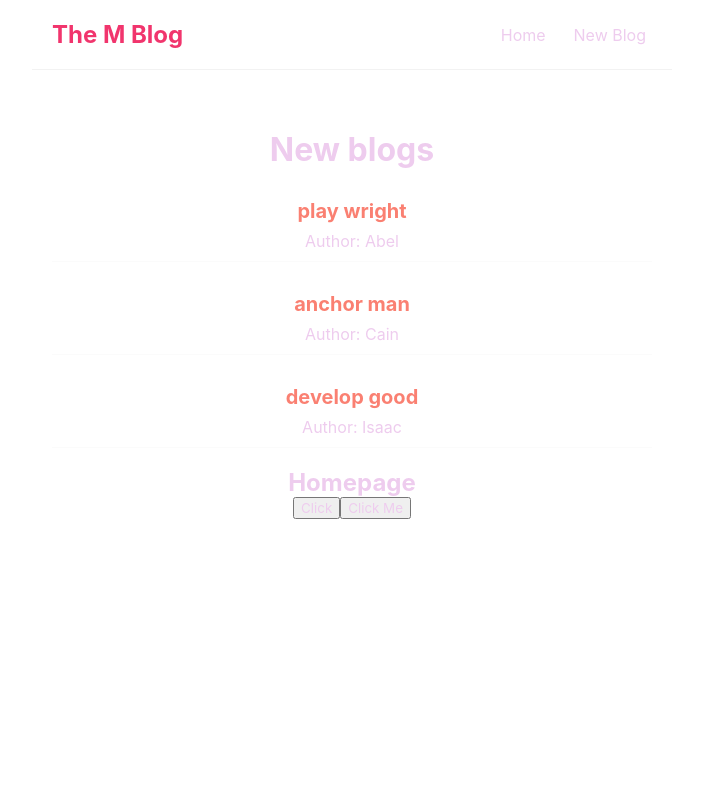
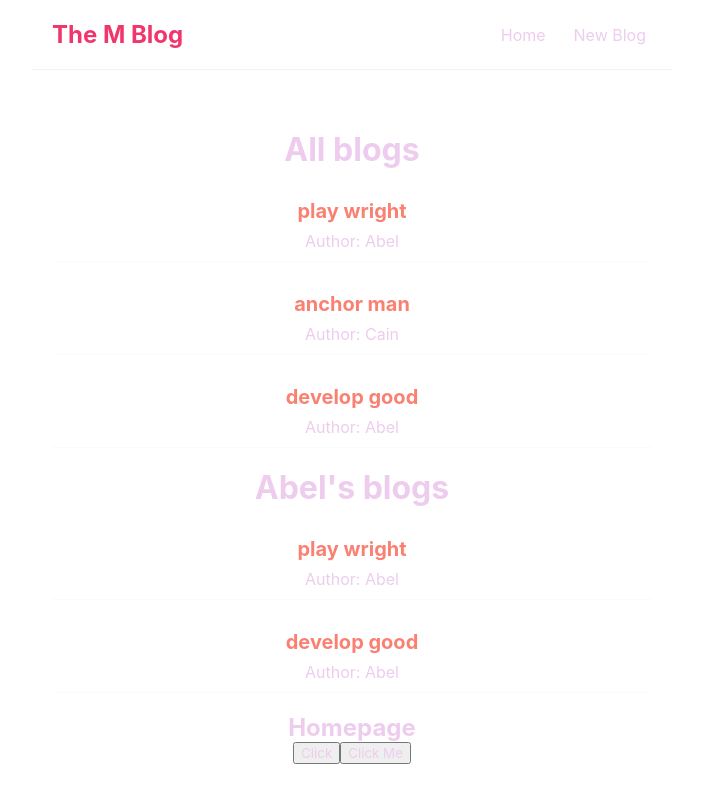
Before and after one commit to uimarshall/modern-react, a React (Create React App) app in the folder mblog/: page / in a window 1280 px wide. Shown: the top 802 px of the page, without its empty margins (288-991 px from the left). Built offline with nearby package versions, Linux system fonts and the light colour scheme.

Commit message:
Add reusable components

```diff
--- a/mblog/src/Home.js
+++ b/mblog/src/Home.js
@@ -22,7 +22,7 @@ const Home = () => {
 			title: "develop good",
 			content:
 				"Lorem Ipsum is simply dummy text of the printing and typesetting industry. Lorem Ipsum has been the industry's standard dummy text ever since the 1500s, ",
-			author: "Isaac",
+			author: "Abel",
 			id: 3,
 		},
 	]);
@@ -40,7 +40,11 @@ const Home = () => {
 	};
 	return (
 		<div className="home">
-			<BlogList blogs={blogs} title="New blogs" />
+			<BlogList blogs={blogs} title="All blogs" />
+			<BlogList
+				blogs={blogs.filter((blog) => blog.author === "Abel")}
+				title="Abel's blogs"
+			/>
 			<h2>{page}</h2>
 			<button onClick={handleClick}>Click</button>
 			<button onClick={(e) => handleClick2("Marshall", e)}>Click Me</button>
```
Also changed, not shown: 1 other file (tests, documents, lock files or other folders).
